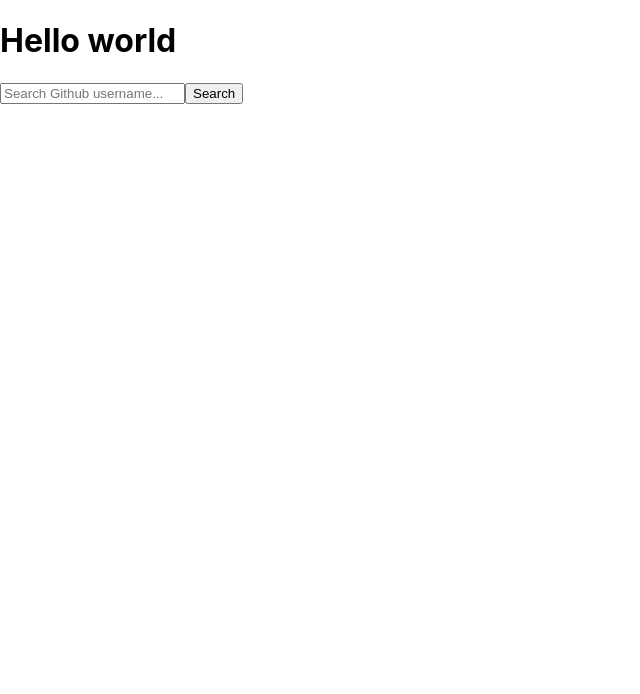
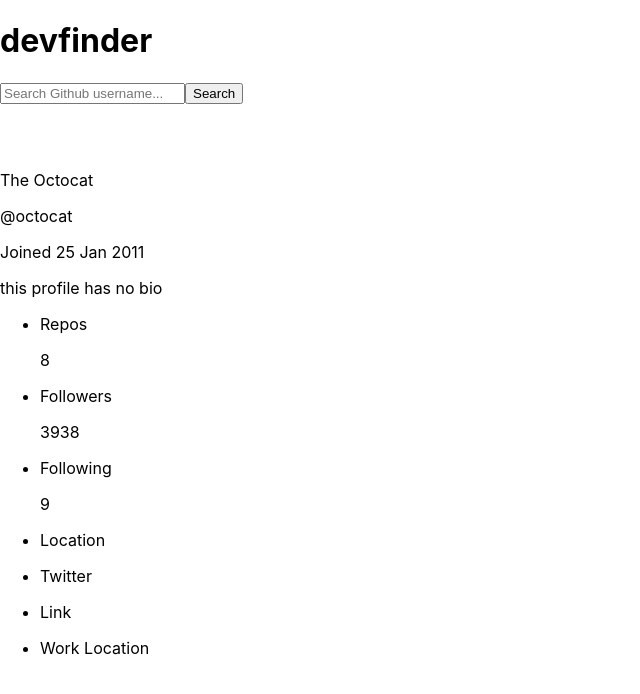
Before and after one commit to Mitch4sho/GitHub-user-serach-app, a React (Create React App) app: page / in a window 1280 px wide. Shown: the top 694 px of the page, without its empty margins (0-640 px from the left). Built offline with nearby package versions, Linux system fonts and the light colour scheme; the HTML template or start-up script is replaced by a standard one.

Commit message:
user dashboard intial setup

```diff
--- a/src/App.js
+++ b/src/App.js
@@ -1,10 +1,12 @@
 import SearchBar from "./components/SearchBar";
+import UserDashBoard from "./components/UserDashboard";
 
 function App() {
   return (
     <div>
-      <h1>Hello world</h1>
+      <h1>devfinder</h1>
       <SearchBar />
+      <UserDashBoard />
     </div>
   );
 }
--- /dev/null
+++ b/src/components/UserDashboard.js
@@ -0,0 +1,43 @@
+import React from "react";
+
+const UserDashBoard = () => {
+  return (
+    <div className="dashboard" style={{ marginTop: "30px" }}>
+      <img src="" alt="" className="userProfilePic" />
+      <p className="name">The Octocat</p>
+      <p className="username">@octocat</p>
+      <p className="join-date">Joined 25 Jan 2011</p>
+      <p className="profile-bio">this profile has no bio</p>
+      <ul className="container">
+        <li className="repos">
+          <p>Repos</p>
+          <p>8</p>
+        </li>
+        <li className="followers">
+          <p>Followers</p>
+          <p>3938</p>
+        </li>
+        <li className="following">
+          <p>Following</p>
+          <p>9</p>
+        </li>
+      </ul>
+      <ul className="gridContainer">
+        <li>
+          <p>Location</p>
+        </li>
+        <li>
+          <p>Twitter</p>
+        </li>
+        <li>
+          <p>Link</p>
+        </li>
+        <li>
+          <p>Work Location</p>
+        </li>
+      </ul>
+    </div>
+  );
+};
+
+export default UserDashBoard;
```
Also changed, not shown: 1 other file (tests, documents, lock files or other folders).
